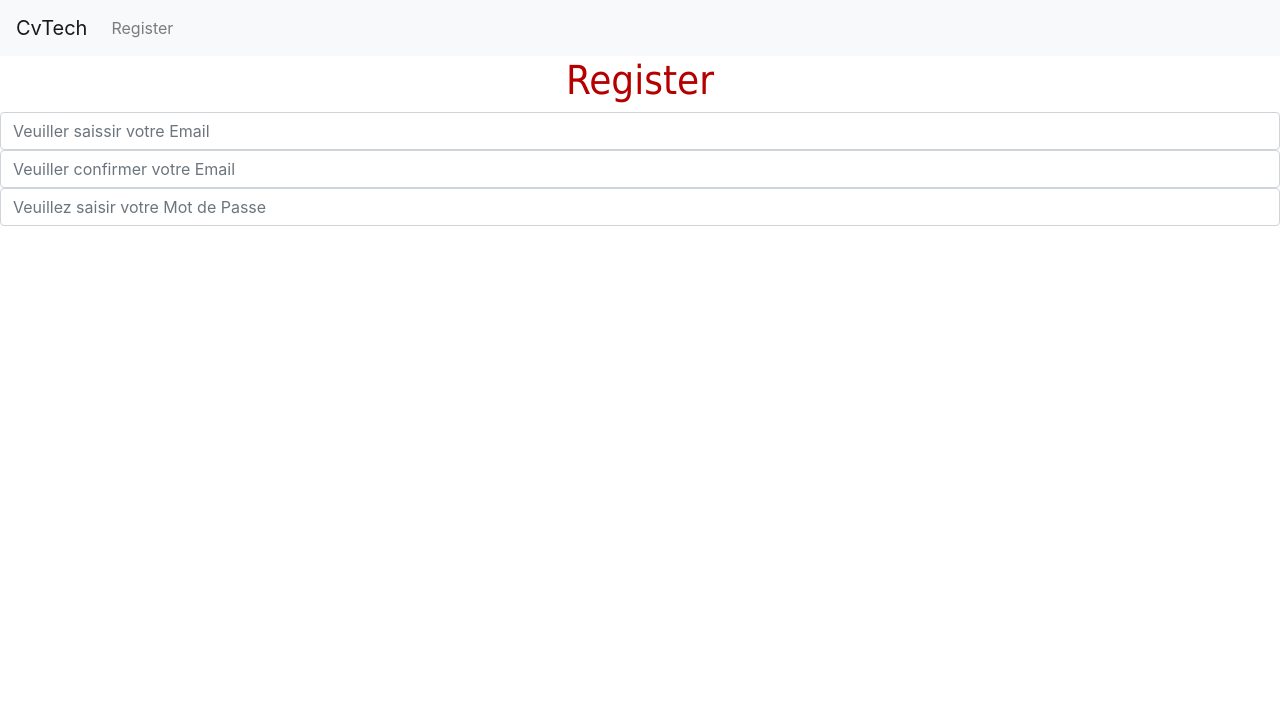
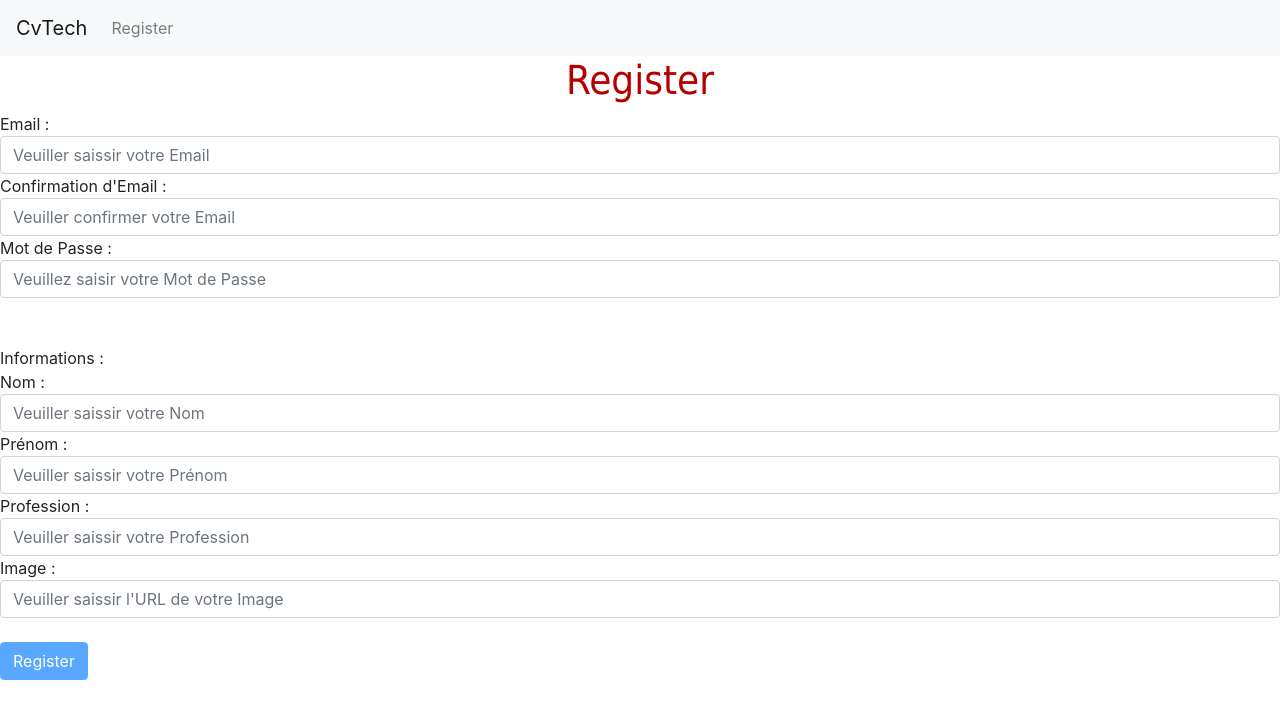
Before and after one commit to Haloua-2005/NewFolderProjectGMC, an Angular app: page /register in a window 1280 px wide. Shown: the top 718 px of the page. Built offline with nearby package versions, Linux system fonts and the light colour scheme.

Commit message:
Forms Checkpoint (modified)

```diff
--- a/src/app/app.module.ts
+++ b/src/app/app.module.ts
@@ -16,7 +16,8 @@ import { HeaderComponent } from './header/header.component';
 import { NF404Component } from './nf404/nf404.component';
 import { DetailsComponent } from './details/details.component';
 import { EmailVerificationComponent } from './email-verification/email-verification.component';
-import { RegisterComponent } from './register/register.component'
+import { RegisterComponent } from './register/register.component';
+import { AsyncPipeComponent } from './async-pipe/async-pipe.component'
 
 @NgModule({
   declarations: [
@@ -33,7 +34,8 @@ import { RegisterComponent } from './register/register.component'
     NF404Component,
     DetailsComponent,
     EmailVerificationComponent,
-    RegisterComponent
+    RegisterComponent,
+    AsyncPipeComponent
   ],
   imports: [
     BrowserModule,
--- /dev/null
+++ b/src/app/async-pipe/async-pipe.component.html
@@ -0,0 +1 @@
+<p>async-pipe works!</p>
--- /dev/null
+++ b/src/app/async-pipe/async-pipe.component.ts
@@ -0,0 +1,15 @@
+import { Component, OnInit } from '@angular/core';
+
+@Component({
+  selector: 'app-async-pipe',
+  templateUrl: './async-pipe.component.html',
+  styleUrls: ['./async-pipe.component.css']
+})
+export class AsyncPipeComponent implements OnInit {
+
+  constructor() { }
+
+  ngOnInit(): void {
+  }
+
+}
--- a/src/app/cvs/cvs.component.ts
+++ b/src/app/cvs/cvs.component.ts
@@ -31,6 +31,7 @@ export class CVsComponent implements OnInit {
     }
 
   ngOnInit(): void {
+    console.log(this.theHireList)
   }
 
   goLink(value) {
--- a/src/app/register/register.component.css
+++ b/src/app/register/register.component.css
@@ -6,6 +6,6 @@ h1 {
   text-underline-position: above;
 }
 
-input.ng-invalid.ng-touched {
+input.ng-invalid.ng-touched.ng-pristine {
   border: 1px red solid;
 }
--- a/src/app/register/register.component.html
+++ b/src/app/register/register.component.html
@@ -4,6 +4,7 @@
     ngModelGroup="RegistrationData"
     #regisData="ngModelGroup"
   >
+    Email :
     <input type="text"
     email
     required
@@ -13,6 +14,7 @@
     placeholder="Veuiller saissir votre Email"
     class="form-control">
 
+    Confirmation d'Email :
     <input type="text"
     email
     required
@@ -22,7 +24,9 @@
     placeholder="Veuiller confirmer votre Email"
     class="form-control">
 
+    Mot de Passe :
     <input type="password"
+    required
     pattern
     ngModel
     name="Password"
@@ -32,46 +36,54 @@
     maxlength=16
     class="form-control">
     <br>
-    <div *ngIf="!regisData.valid && !regisData.touched && !regisData.dirty && First !== Second" class="alert alert-danger">L'un de vos Informations est Incorecte ! Veuillez configurer vos Informations</div>
+    <div *ngIf="regisData.invalid && regisData.touched " class="alert alert-danger">L'un de vos Informations est Incorecte ! Veuillez configurer vos Informations .</div>
   </div>
   <br>
-  <div *ngIf="PasswordInput.valid && PasswordInput.touched && PasswordInput.dirty && First === Second"
+  <div
   ngModelGroup="UserData"
   #UserData="ngModelGroup"
   >
-  Informations :
+  Informations : <br>
+
+  Nom :
   <input type="text"
     required
+    pattern
     ngModel
     name="Name"
     #NameInput="ngModel"
     placeholder="Veuiller saissir votre Nom"
     class="form-control">
 
+    Prénom :
     <input type="text"
     required
+    pattern
     ngModel
     name="First Name"
     #EmailInput="ngModel"
     placeholder="Veuiller saissir votre Prénom"
     class="form-control">
 
+    Profession :
     <input type="text"
     required
+    pattern
     ngModel
     name="Profession"
     #EmailInput="ngModel"
     placeholder="Veuiller saissir votre Profession"
     class="form-control">
+
+    Image :
     <input type="text"
-    required
     ngModel
     name="Image"
     #EmailInput="ngModel"
     placeholder="Veuiller saissir l'URL de votre Image"
     class="form-control">
     <br>
-    <div *ngIf='UserData.invalid && UserData.touched && UserData.pristine' class="alert alert-danger">L'un de vos Informations est Incorecte ! Veuillez configurer vos Informations</div>
+    <div *ngIf='UserData.invalid && UserData.touched' class="alert alert-danger">L'un de vos Informations est Incorecte ! Veuillez configurer vos Informations</div>
 </div>
-<button *ngIf="PasswordInput.valid && PasswordInput.touched && PasswordInput.dirty && First === Second" (click)="Add()" class="btn btn-primary">Register</button>
+<button [disabled]="UserData.invalid && UserData.untouched && regisData.invalid && regisData.untouched" (click)="Add()" class="btn btn-primary">Register</button>
 </form>
```
Also changed, not shown: src/app/register/register.component.ts (+5 -1 lines), src/app/async-pipe/async-pipe.component.css (added), 1 other file (tests, documents, lock files or other folders).
